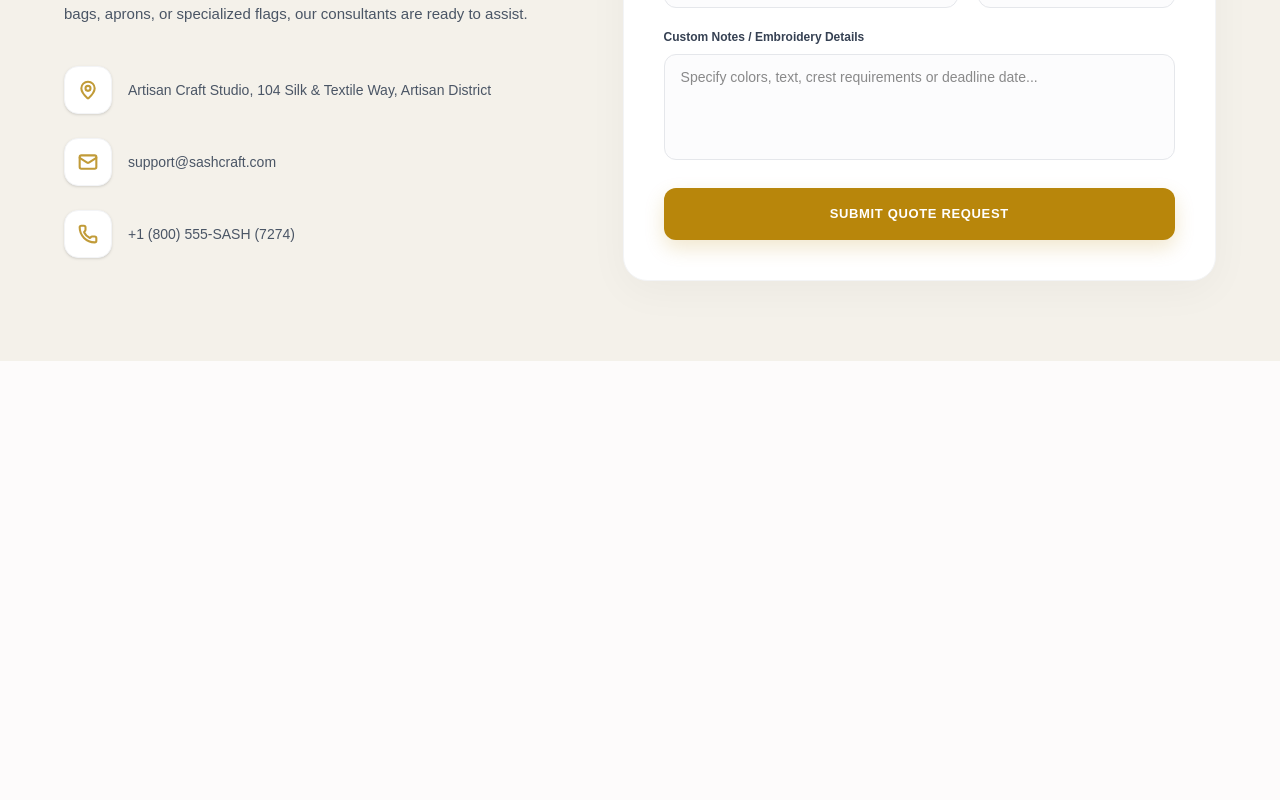
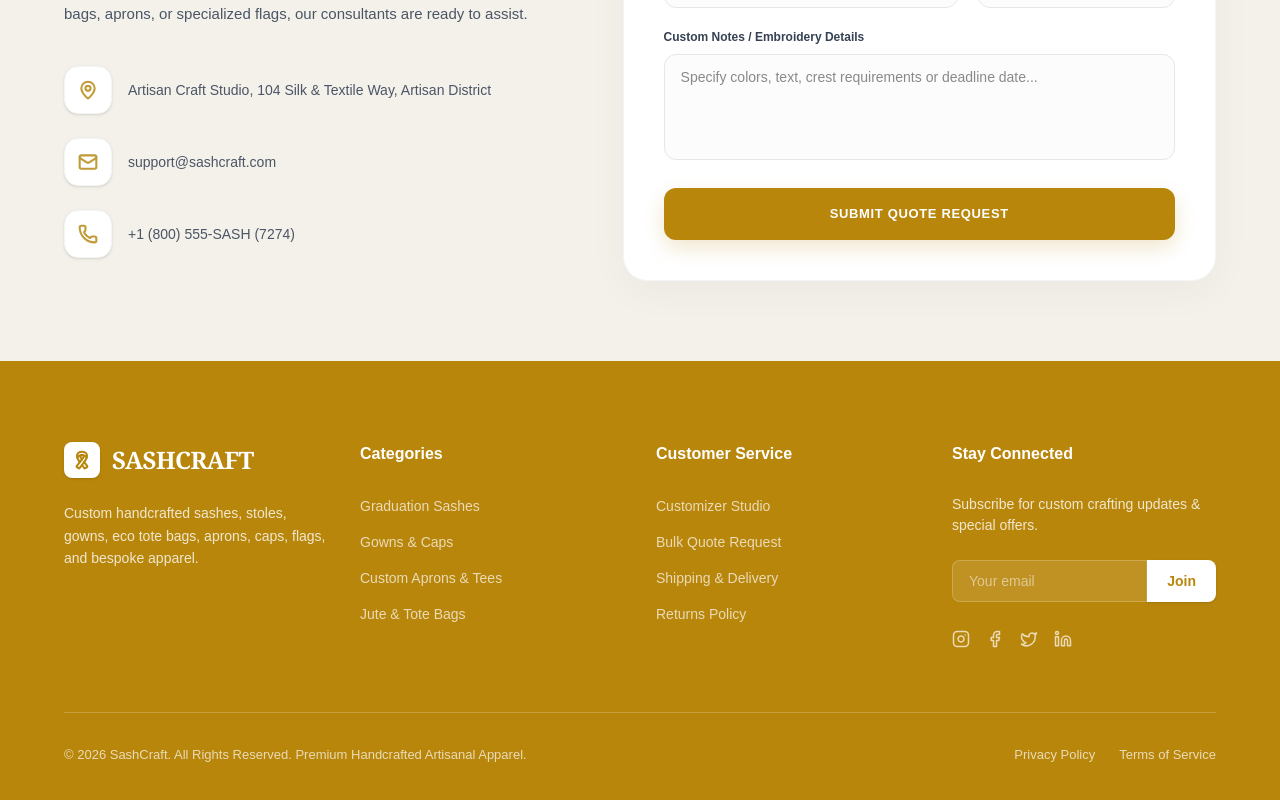
Before and after one commit to aman-2904/Sashcraft, a Next.js app: page / in a window 1280 px wide. Shown: the part 3794-4594 px from the top of the page. Before the commit the page ends 4155 px from the top, so only its background shows below. Built offline with nearby package versions, Linux system fonts and the light colour scheme.

Commit message:
feat: add Footer component and include it in root layout

```diff
--- a/src/app/layout.tsx
+++ b/src/app/layout.tsx
@@ -18,15 +18,18 @@ export const metadata: Metadata = {
   description: "Generated by create next app",
 };
 
+import Footer from "@/components/Footer";
+
 export default function RootLayout({ children }: { children: React.ReactNode }) {
   return (
     <html
       lang="en"
       className={`${geistSans.variable} ${geistMono.variable} h-full antialiased`}
     >
-      <body className="min-h-full flex flex-col relative pt-28">
+      <body className="min-h-full flex flex-col relative pt-28 bg-[#fcfafa]">
         <Navbar />
         {children}
+        <Footer />
       </body>
     </html>
   );
--- /dev/null
+++ b/src/components/Footer.tsx
@@ -0,0 +1,95 @@
+import React from 'react';
+import { Ribbon } from 'lucide-react';
+
+export default function Footer() {
+  return (
+    <footer className="relative w-full border-t border-[#b8860b] bg-[#b8860b] overflow-hidden">
+
+      <div className="max-w-[1400px] mx-auto px-8 md:px-16 pt-20 pb-10">
+        <div className="grid grid-cols-1 md:grid-cols-2 lg:grid-cols-4 gap-12 lg:gap-8 mb-16">
+
+          {/* Brand Info */}
+          <div className="flex flex-col gap-6">
+            <div className="flex items-center gap-3">
+              <div className="bg-white p-2 rounded-lg text-[#b8860b] shadow-sm">
+                <Ribbon size={20} strokeWidth={2.5} />
+              </div>
+              <span className="font-serif text-2xl font-bold tracking-tight text-white">
+                SASHCRAFT
+              </span>
+            </div>
+            <p className="text-white/80 text-[14px] leading-relaxed">
+              Custom handcrafted sashes, stoles, gowns, eco tote bags, aprons, caps, flags, and bespoke apparel.
+            </p>
+          </div>
+
+          {/* Categories */}
+          <div className="flex flex-col gap-5">
+            <h4 className="font-bold text-white mb-2">Categories</h4>
+            <ul className="flex flex-col gap-3">
+              <li><a href="#" className="text-white/70 hover:text-white text-[14px] transition-colors">Graduation Sashes</a></li>
+              <li><a href="#" className="text-white/70 hover:text-white text-[14px] transition-colors">Gowns & Caps</a></li>
+              <li><a href="#" className="text-white/70 hover:text-white text-[14px] transition-colors">Custom Aprons & Tees</a></li>
+              <li><a href="#" className="text-white/70 hover:text-white text-[14px] transition-colors">Jute & Tote Bags</a></li>
+            </ul>
+          </div>
+
+          {/* Customer Service */}
+          <div className="flex flex-col gap-5">
+            <h4 className="font-bold text-white mb-2">Customer Service</h4>
+            <ul className="flex flex-col gap-3">
+              <li><a href="#" className="text-white/70 hover:text-white text-[14px] transition-colors">Customizer Studio</a></li>
+              <li><a href="#" className="text-white/70 hover:text-white text-[14px] transition-colors">Bulk Quote Request</a></li>
+              <li><a href="#" className="text-white/70 hover:text-white text-[14px] transition-colors">Shipping & Delivery</a></li>
+              <li><a href="#" className="text-white/70 hover:text-white text-[14px] transition-colors">Returns Policy</a></li>
+            </ul>
+          </div>
+
+          {/* Stay Connected */}
+          <div className="flex flex-col gap-5">
+            <h4 className="font-bold text-white mb-2">Stay Connected</h4>
+            <p className="text-white/80 text-[14px]">
+              Subscribe for custom crafting updates & special offers.
+            </p>
+            <div className="flex mt-1">
+              <input
+                type="email"
+                placeholder="Your email"
+                className="bg-white/10 border border-white/20 rounded-l-lg px-4 py-2.5 text-sm w-full text-white placeholder:text-white/50 focus:outline-none focus:border-white/50 focus:bg-white/20 transition-all"
+              />
+              <button className="bg-white hover:bg-white/90 text-[#b8860b] px-5 py-2.5 rounded-r-lg font-bold text-sm transition-colors shadow-sm">
+                Join
+              </button>
+            </div>
+            <div className="flex items-center gap-4 mt-2">
+              <a href="#" className="text-white/70 hover:text-white transition-colors">
+                <svg width="18" height="18" viewBox="0 0 24 24" fill="none" stroke="currentColor" strokeWidth="2" strokeLinecap="round" strokeLinejoin="round"><rect width="20" height="20" x="2" y="2" rx="5" ry="5" /><path d="M16 11.37A4 4 0 1 1 12.63 8 4 4 0 0 1 16 11.37z" /><line x1="17.5" x2="17.51" y1="6.5" y2="6.5" /></svg>
+              </a>
+              <a href="#" className="text-white/70 hover:text-white transition-colors">
+                <svg width="18" height="18" viewBox="0 0 24 24" fill="none" stroke="currentColor" strokeWidth="2" strokeLinecap="round" strokeLinejoin="round"><path d="M18 2h-3a5 5 0 0 0-5 5v3H7v4h3v8h4v-8h3l1-4h-4V7a1 1 0 0 1 1-1h3z" /></svg>
+              </a>
+              <a href="#" className="text-white/70 hover:text-white transition-colors">
+                <svg width="18" height="18" viewBox="0 0 24 24" fill="none" stroke="currentColor" strokeWidth="2" strokeLinecap="round" strokeLinejoin="round"><path d="M22 4s-.7 2.1-2 3.4c1.6 10-9.4 17.3-18 11.6 2.2.1 4.4-.6 6-2C3 15.5.5 9.6 3 5c2.2 2.6 5.6 4.1 9 4-.9-4.2 4-6.6 7-3.8 1.1 0 3-1.2 3-1.2z" /></svg>
+              </a>
+              <a href="#" className="text-white/70 hover:text-white transition-colors">
+                <svg width="18" height="18" viewBox="0 0 24 24" fill="none" stroke="currentColor" strokeWidth="2" strokeLinecap="round" strokeLinejoin="round"><path d="M16 8a6 6 0 0 1 6 6v7h-4v-7a2 2 0 0 0-2-2 2 2 0 0 0-2 2v7h-4v-7a6 6 0 0 1 6-6z" /><rect width="4" height="12" x="2" y="9" /><circle cx="4" cy="4" r="2" /></svg>
+              </a>
+            </div>
+          </div>
+
+        </div>
+
+        {/* Bottom Bar */}
+        <div className="pt-8 border-t border-white/20 flex flex-col md:flex-row items-center justify-between gap-4">
+          <p className="text-white/70 text-[13px]">
+            © 2026 SashCraft. All Rights Reserved. Premium Handcrafted Artisanal Apparel.
+          </p>
+          <div className="flex items-center gap-6">
+            <a href="#" className="text-white/70 hover:text-white text-[13px] transition-colors">Privacy Policy</a>
+            <a href="#" className="text-white/70 hover:text-white text-[13px] transition-colors">Terms of Service</a>
+          </div>
+        </div>
+      </div>
+    </footer>
+  );
+}
```
